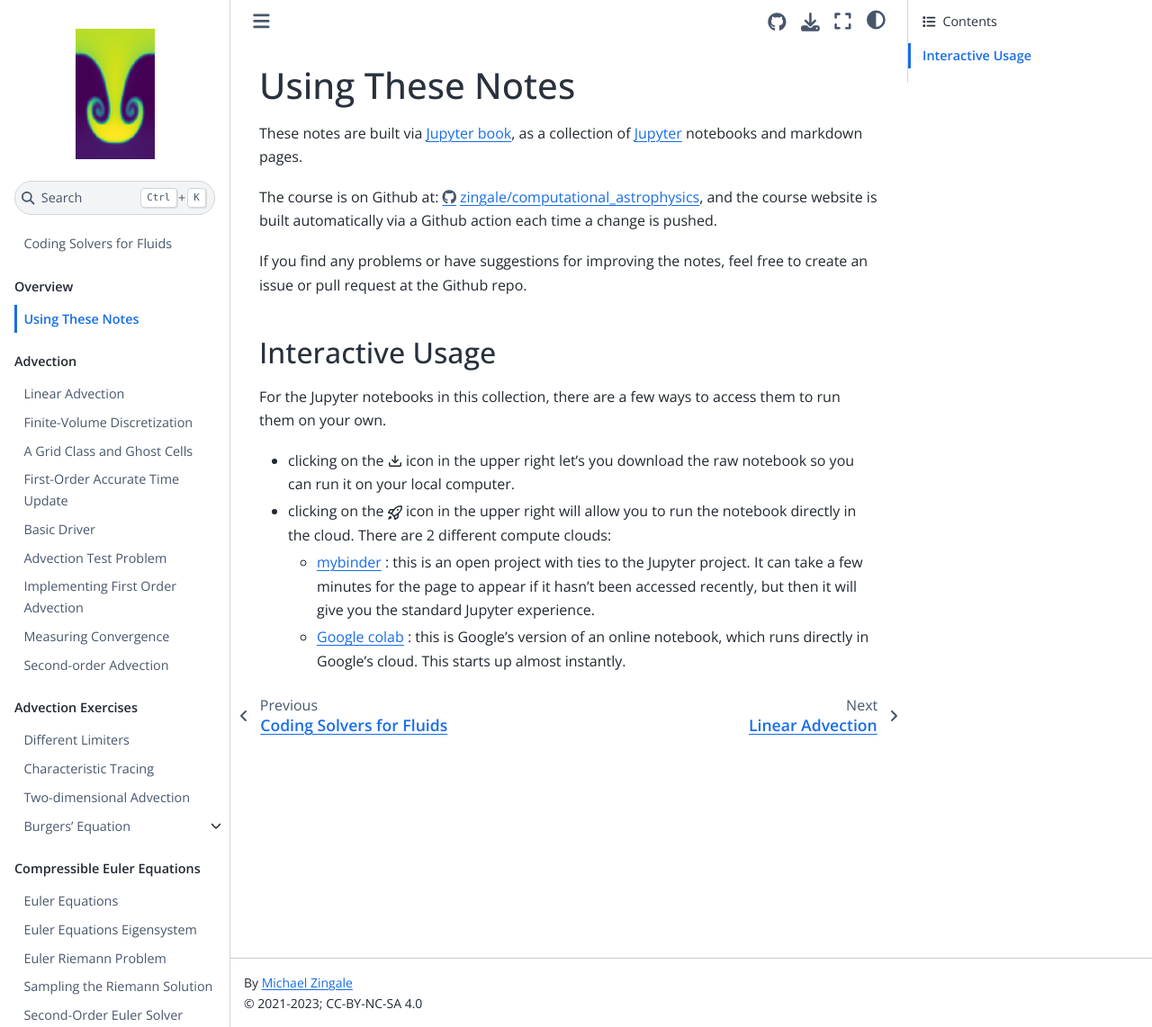
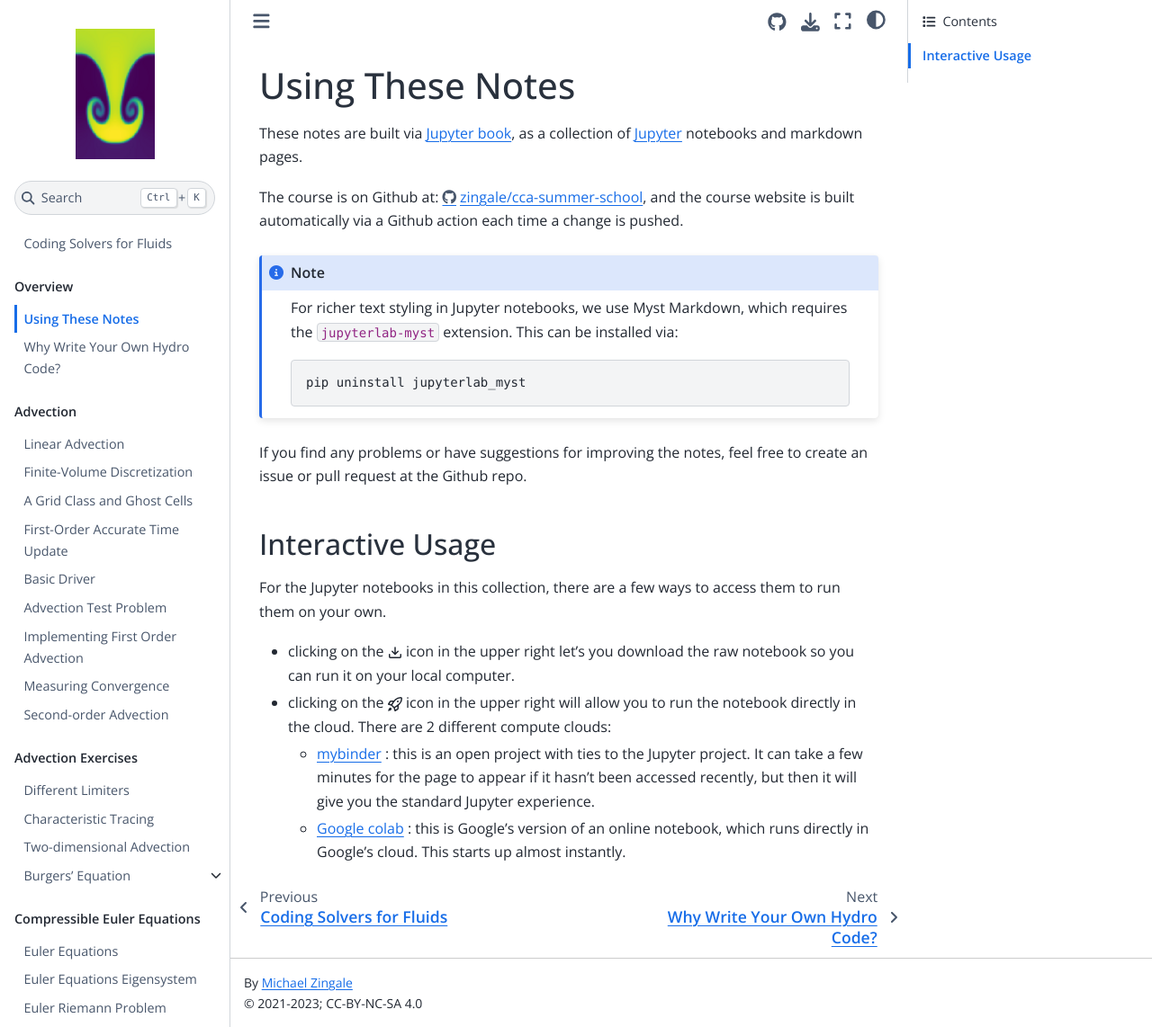
Before and after one commit to zingale/cca-summer-school, a Jupyter Book: the page built from content/overview/using.md, in a window 1280 px wide and 1142 px high. Shown: the whole window at 90% size. Built offline with Jupyter Book 1.0.4 settings and Sphinx 7.4.7 and the Sphinx Book theme 1.1.4, drawn with Linux system fonts in a browser that asks for light colours.

Commit message:
more additions

`````diff
--- a/content/_toc.yml
+++ b/content/_toc.yml
@@ -4,6 +4,7 @@ parts:
   - caption: Overview
     chapters:
     - file: overview/using
+    - file: overview/why
 
   - caption: Advection
     chapters:
--- a/content/overview/using.md
+++ b/content/overview/using.md
@@ -5,9 +5,20 @@ a collection of [Jupyter](https://jupyter.org/) notebooks and markdown
 pages.
 
 The course is on Github at:
-https://github.com/zingale/computational_astrophysics, and the course
+https://github.com/zingale/cca-summer-school, and the course
 website is built automatically via a Github action each time a change
 is pushed.
+
+````{note}
+For richer text styling in Jupyter notebooks, we use Myst Markdown,
+which requires the ``jupyterlab-myst`` extension.  This can be
+installed via:
+
+```bash
+pip uninstall jupyterlab_myst
+```
+
+````
 
 If you find any problems or have suggestions for improving the notes,
 feel free to create an issue or pull request at the Github repo.
--- a/requirements.txt
+++ b/requirements.txt
@@ -12,3 +12,4 @@ tensorflow
 pydot
 graphviz
 scikit-learn
+jupyterlab_myst
`````
Also changed, not shown: content/overview/why.md (added, +17 -0 lines).
